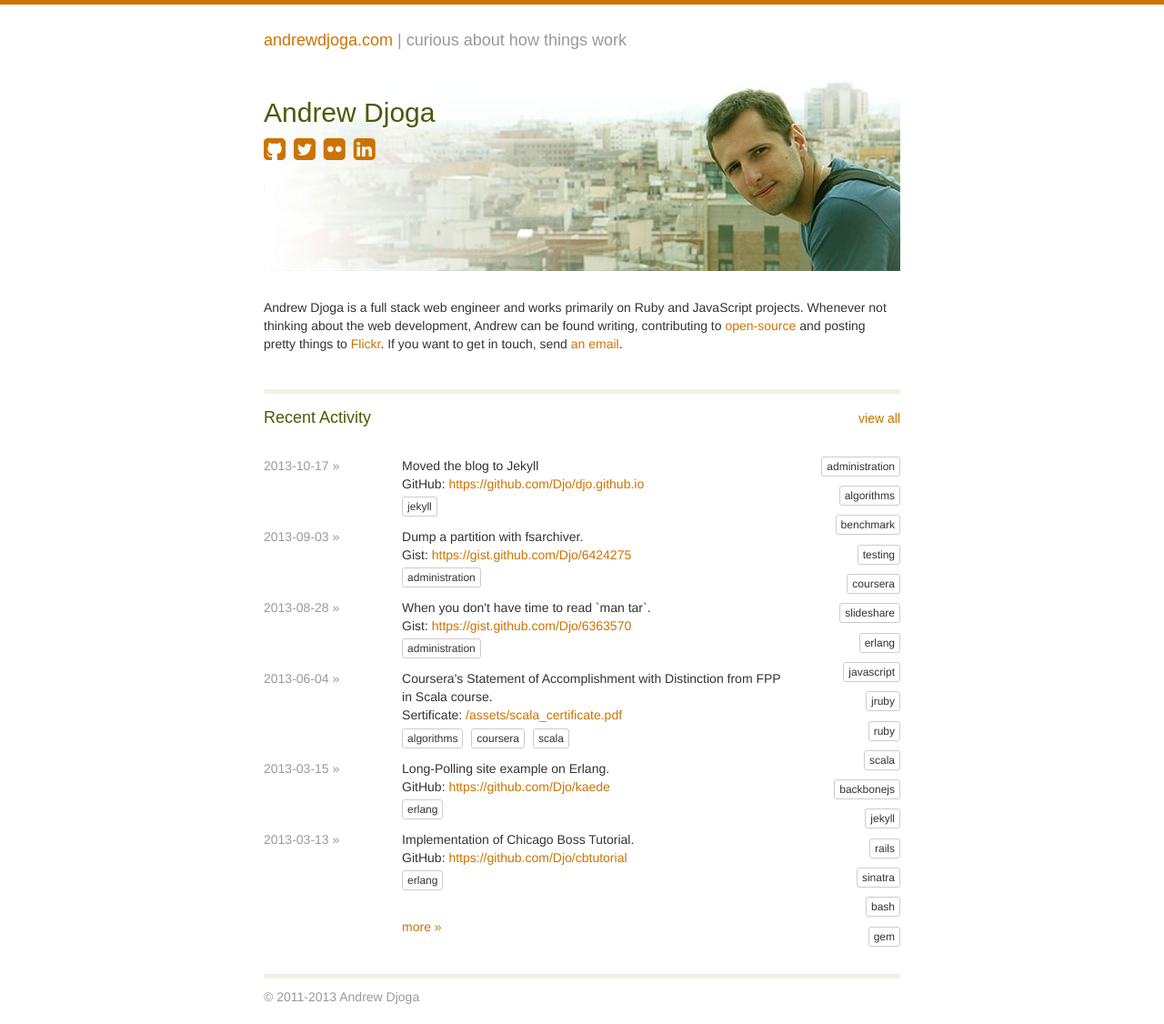
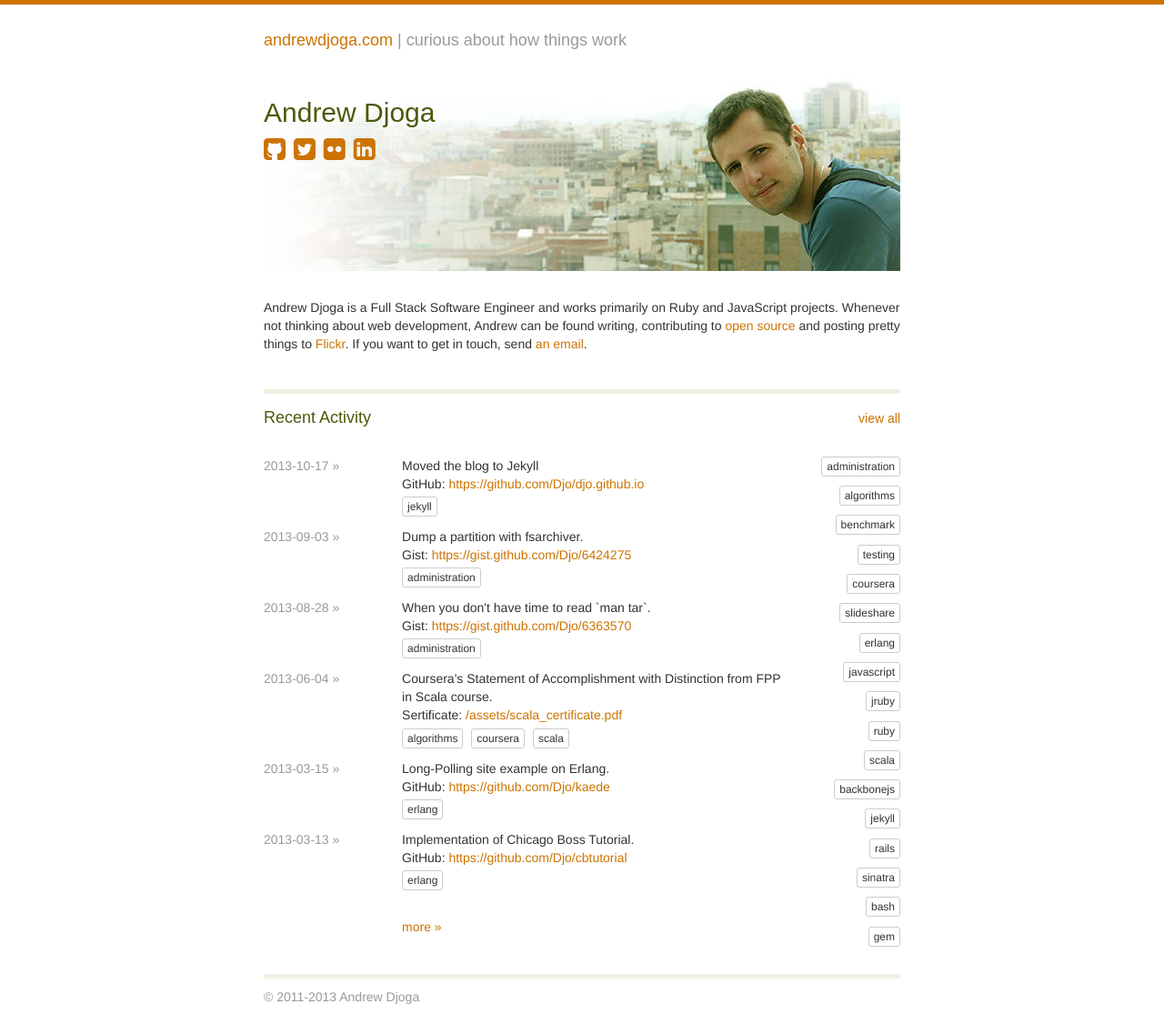
Before and after one commit to djo/djo.github.io, a Jekyll site: the page built from index.html, in a window 1280 px wide. Shown: the whole page at 91% size. Built offline with Jekyll 4.4.1, drawn with Linux system fonts in a browser that asks for light colours; nearby versions of some CDN libraries.

Commit message:
Adjust about description

```diff
--- a/_layouts/default.html
+++ b/_layouts/default.html
@@ -4,7 +4,7 @@
     <meta charset="utf-8">
     <meta name="author" content="Andrew Djoga" />
     <meta name="viewport" content="width=device-width, initial-scale=1.0">
-    <meta name="description" content="Andrew Djoga is a full stack web engineer and works primarily on Ruby and JavaScript projects."/>
+    <meta name="description" content="Andrew Djoga is a Full Stack Software Engineer and works primarily on Ruby and JavaScript projects."/>
     <title>{{ page.title }} - andrewdjoga.com</title>
     <link href="/css/bootstrap.min.css" rel="stylesheet">
     <link href="/css/font-awesome.min.css" rel="stylesheet">
--- a/index.html
+++ b/index.html
@@ -14,9 +14,9 @@ title: Andrew Djoga
 </div>
 
 <p>
-  Andrew Djoga is a full stack web engineer and works primarily on Ruby and JavaScript projects.
-  Whenever not thinking about the web development, Andrew can be found writing, contributing to
-  <a href="https://github.com/Djo">open-source</a> and posting pretty things to
+  Andrew Djoga is a Full Stack Software Engineer and works primarily on Ruby and JavaScript projects.
+  Whenever not thinking about web development, Andrew can be found writing, contributing to
+  <a href="https://github.com/Djo">open&nbsp;source</a> and posting pretty things to
   <a href="http://www.flickr.com/photos/djoga">Flickr</a>. If you want to get in touch, send
   <a href="mailto:andrew.djoga@gmail.com">an email</a>.
 </p>
```
